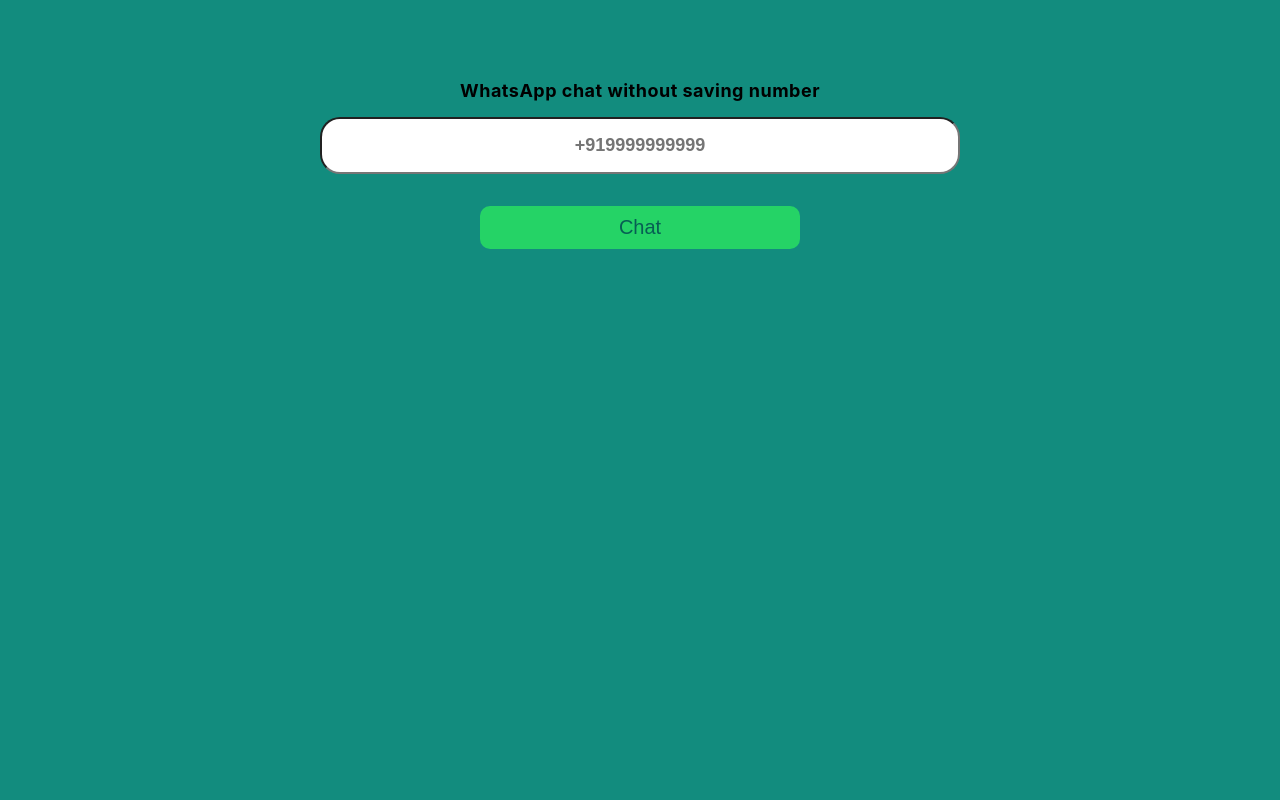
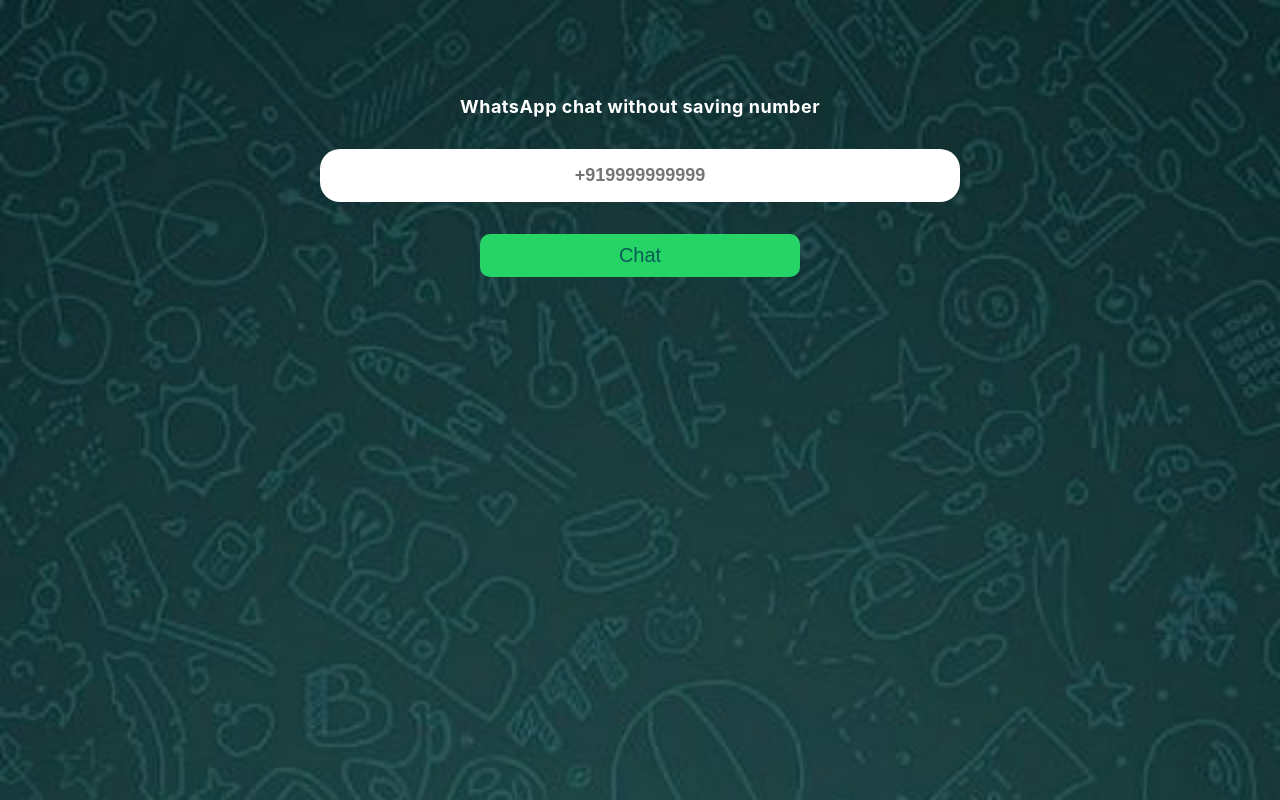
Before and after one commit to manipratap2/whatsapp, a React (Create React App) app: page / in a window 1280 px wide. Built offline with nearby package versions, Linux system fonts and the light colour scheme.

Commit message:
style modified

```diff
--- a/src/components/Input.tsx
+++ b/src/components/Input.tsx
@@ -3,8 +3,10 @@
 const Input = () => {
   const [num, setNum] = useState("");
   const [isError, setIsError] = useState(false);
+  const [isEmpty, setIsEmpty] = useState(false);
 
   const inputHandler = (event: React.ChangeEvent<HTMLInputElement>) => {
+    setIsEmpty(false);
     setNum(event.target.value);
     const regex: RegExp = /[^0-9+]/g;
 
@@ -18,16 +20,20 @@
   const submitHandler = (event: React.FormEvent) => {
     event.preventDefault();
     if (num.trim().length === 0) {
+      setIsEmpty(true);
       return;
     }
     window.location.href = `https://api.whatsapp.com/send/?phone=${num}&app_absent=0`;
     setNum("");
+    setIsEmpty(false);
   };
 
   return (
     <form className="input" onSubmit={submitHandler}>
       <label htmlFor="text">WhatsApp chat without saving number</label>
       {isError && <p>Enter a valid number</p>}
+      {isEmpty && <p>Field cannot be blank</p>}
+
       <input
         type="text"
         id="text"
--- a/src/index.css
+++ b/src/index.css
@@ -5,7 +5,9 @@
     sans-serif;
   -webkit-font-smoothing: antialiased;
   -moz-osx-font-smoothing: grayscale;
-  background-color: #128c7e;
+  /* background-color: #128c7e; */
+  background: lightblue url("./assets/whatsapp.jpg") no-repeat fixed;
+  background-size: cover;
 }
 
 .input {
@@ -17,13 +19,15 @@
   text-align: center;
   align-content: center;
   max-width: 40rem;
+  color: white;
+  position: relative;
 }
 
 .input label {
   font-size: large;
   font-weight: bold;
   letter-spacing: 0.5px;
-  margin: 1rem;
+  margin: 2rem;
   white-space: normal;
 }
 
@@ -34,10 +38,14 @@
   border-radius: 20px;
   transition: all 0.1s ease-out;
   text-align: center;
+  border: none;
+  outline: none;
 }
 
 .input input:focus {
   border-radius: 10px;
+  border: none;
+  outline: none;
 }
 
 button {
@@ -47,6 +55,7 @@
   text-align: center;
   align-content: center;
   justify-content: center;
+  outline: none;
 
   background-color: #25d366; /* Green */
   border: none;
@@ -60,11 +69,36 @@
   cursor: pointer;
 }
 
-button:hover {
+button:hover,
+button:focus {
   background-color: #1a9949;
+  color: white;
   border-radius: 10px;
+  outline: none;
+  transition: all 0.1s ease-out;
 }
 
 button:disabled {
   background-color: #ff7676;
 }
+
+button:active {
+  box-shadow: 0 5px #1a9949;
+  transform: translateY(4px);
+  outline: none;
+}
+
+p {
+  background: crimson;
+  padding: 5px;
+  position: absolute;
+  top: 0;
+  left: 50%;
+  transform: translateX(-50%);
+  display: flex;
+  flex-direction: row;
+  justify-content: center;
+  align-content: center;
+  text-align: center;
+  border-radius: 5px;
+}
```
Also changed, not shown: src/assets/whatsapp.jpg (added).
